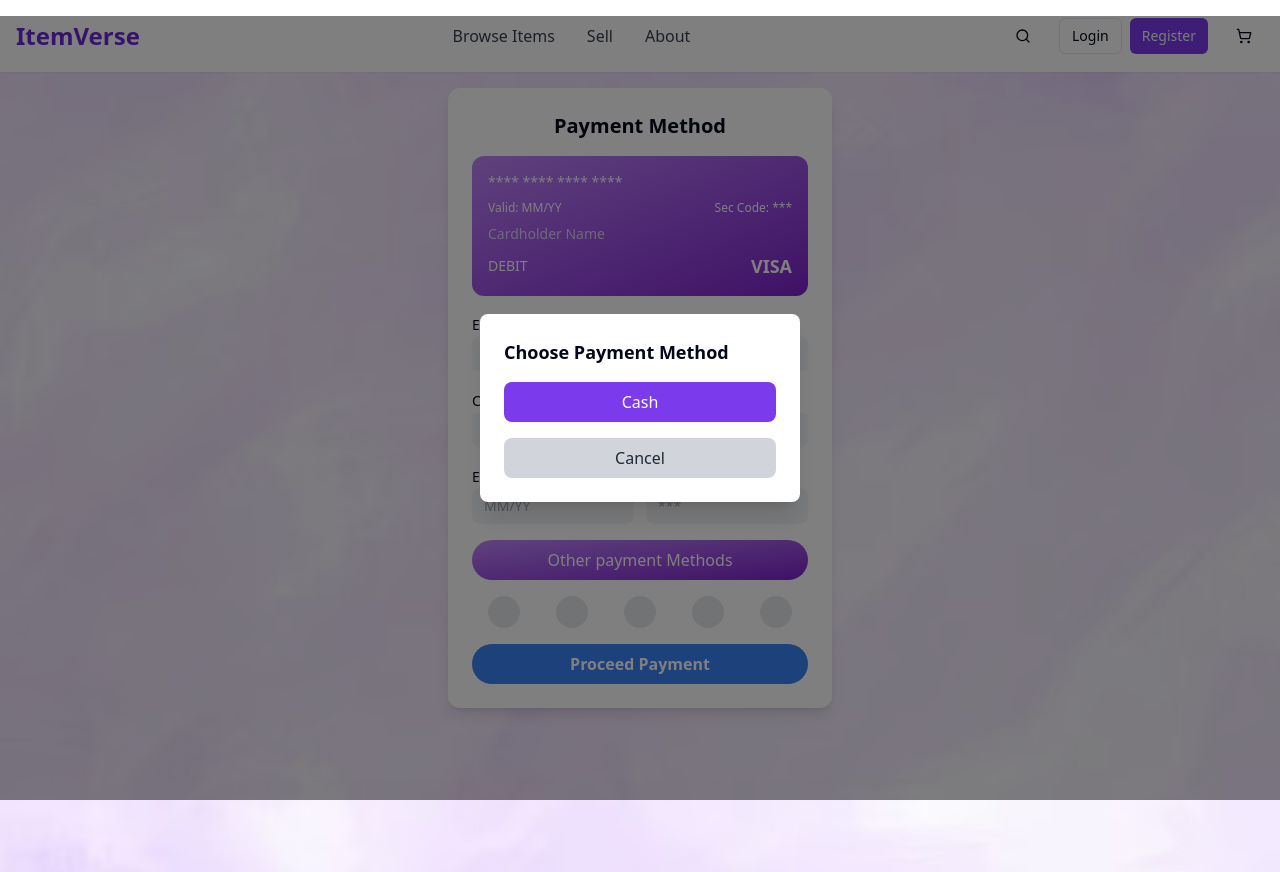
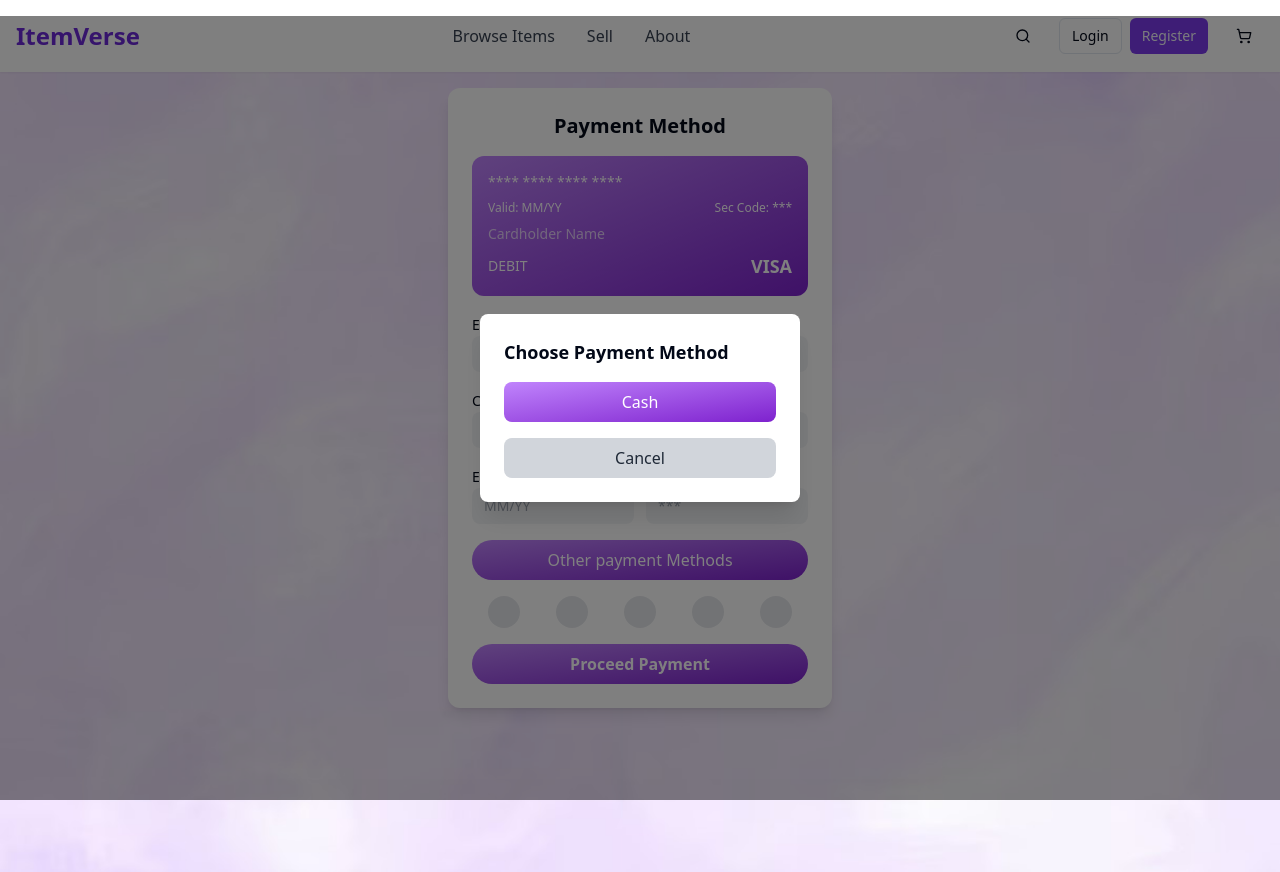
Before and after one commit to mark-magdy/itemVerse-frontend, a React (Vite) app: page /payment-creditCard in a window 1280 px wide. Both pictures are taken after a click on the button "Other payment Methods". Built offline with nearby package versions, Linux system fonts and the light colour scheme.

Commit message:
updatecolor

```diff
--- a/src/components/CreditCard.tsx
+++ b/src/components/CreditCard.tsx
@@ -129,7 +129,7 @@ const PaymentMethod = () => {
               <h3 className="text-lg font-semibold">Choose Payment Method</h3>
               <button
                 onClick={() => navigate("/")}
-                className="w-full [background-color:#7C3AED] text-white py-2 rounded-lg"
+                className="w-full bg-gradient-to-br from-purple-400 to-purple-700 text-white py-2 rounded-lg"
               >
                 Cash
               </button>
@@ -152,7 +152,7 @@ const PaymentMethod = () => {
 
         {/* Proceed Button */}
         <button
-          className="w-full bg-blue-500 text-white py-2 rounded-full font-semibold"
+          className="w-full bg-gradient-to-br from-purple-400 to-purple-700 text-white py-2 rounded-full font-semibold"
           onClick={handlePay}
         >
           Proceed Payment
```
